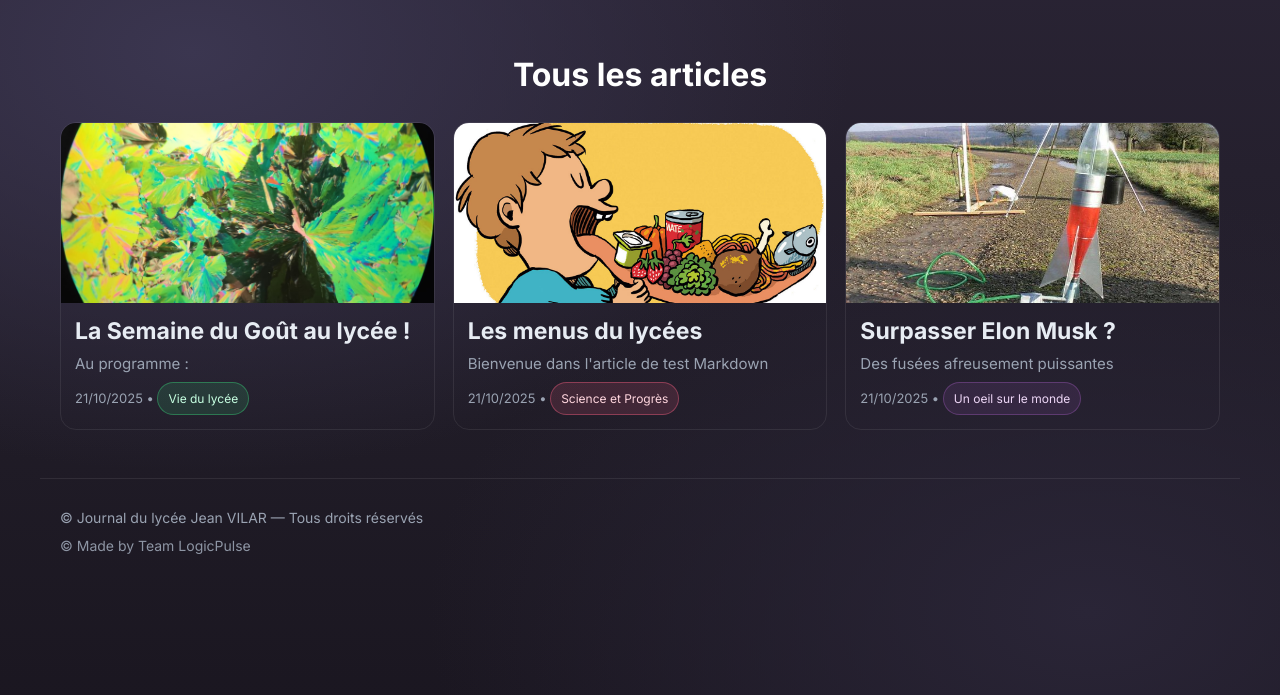
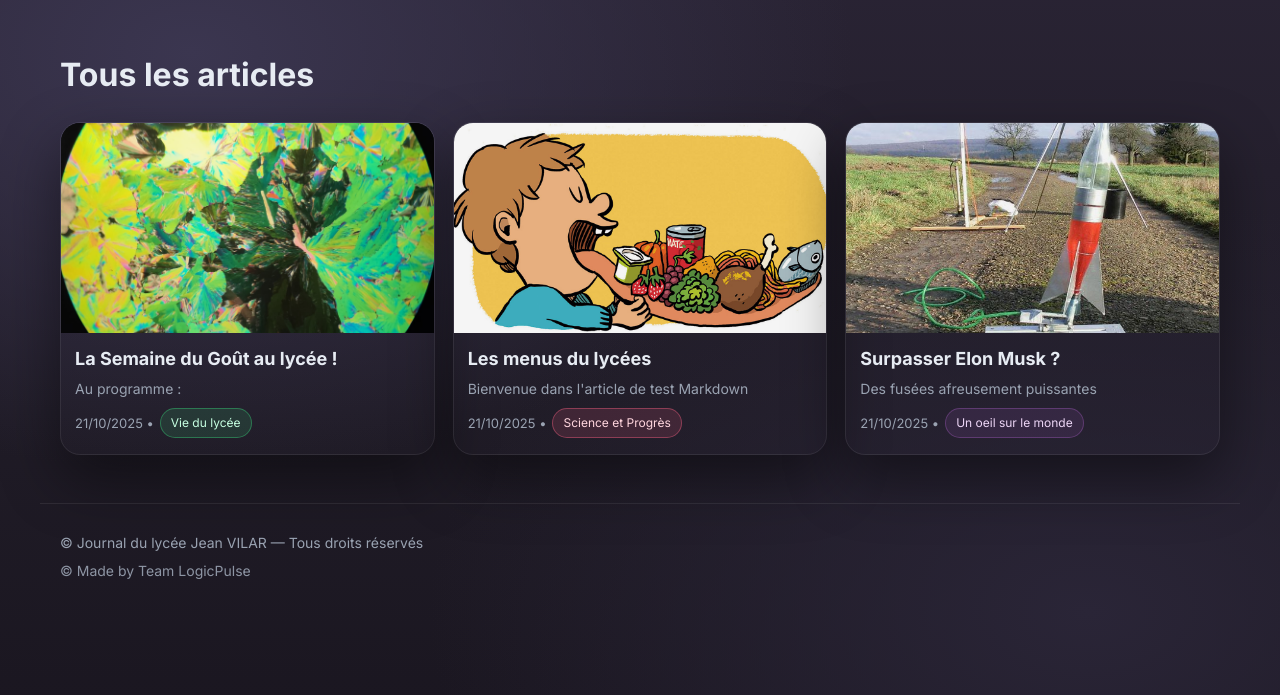
Before and after one commit to gabriel84-py/ptit_vilar, a FastAPI app: page /articles/ in a window 1280 px wide. Shown: the part 68-763 px from the top of the page. Run offline with FastAPI, Linux system fonts and the light colour scheme.

Commit message:
VERY better card articles

```diff
--- a/static/article_list.css
+++ b/static/article_list.css
@@ -280,64 +280,125 @@ ul {
   animation: none;
 }
 
-/* ===================
-Design Articles card
-=================== */
-h1 {
-  color: #fff;
-  text-align: center;
-}
+/* =====
+Cartes "Tous les articles"
+===== */
+
+/* grille UL propre */
 .articles-grid {
   display: grid;
-  grid-template-columns: repeat(3, 1fr);
+  grid-template-columns: repeat(3, minmax(0, 1fr));
   gap: 18px;
+  padding: 0;
+  list-style: none;
 }
 
+/* <li> neutre */
+.articles-grid > li {
+  margin: 0;
+}
+
+/* Carte */
 .card {
+  display: grid;
+  grid-template-rows: auto 1fr;
+  background: radial-gradient(
+      100% 140% at 20% 0%,
+      rgba(255, 255, 255, 0.02) 0%,
+      rgba(255, 255, 255, 0) 60%
+    ),
+    var(#201c27);
   border: 1px solid var(--line);
-  border-radius: 16px;
-  background: var(--card);
+  border-radius: calc(var(--radius) + 4px);
   overflow: hidden;
-  transition: transform 0.12s ease, box-shadow 0.12s ease,
-    border-color 0.12s ease;
+  box-shadow: var(--shadow);
+  transition: transform 0.25s ease, border-color 0.25s ease,
+    box-shadow 0.25s ease, background 0.25s ease;
+  position: relative;
 }
+
+/* Hover lift + glow + border */
 .card:hover {
   transform: translateY(-3px);
-  box-shadow: var(--shadow);
-  border-color: rgba(255, 255, 255, 0.18);
+  border-color: rgba(142, 124, 248, 0.28);
+  box-shadow: 0 26px 70px rgba(0, 0, 0, 0.52);
 }
 
+/* Media 16/9 + zoom on hover */
+.card-media {
+  display: block;
+  position: relative;
+  aspect-ratio: 16 / 9;
+  overflow: hidden;
+  background: #0e0f14;
+}
 .card-media img {
   width: 100%;
-  height: 180px;
+  height: 100%;
   object-fit: cover;
+  transform: scale(1.02);
+  transition: transform 0.35s ease, opacity 0.35s ease;
+  opacity: 0.96;
+}
+.card:hover .card-media img {
+  transform: scale(1.06);
+  opacity: 1;
 }
 
+/* Corps */
 .card-body {
-  padding: 14px;
+  padding: 14px 14px 16px;
   display: grid;
-  gap: 6px;
+  gap: 8px;
 }
+
+/* Titre + lien */
 .card-title {
-  font-size: 23px;
   margin: 0;
-  line-height: 1.25;
+  font-size: 18px;
+  line-height: 1.3;
+  font-weight: 700;
+}
+.card-title a {
+  color: var(--text);
+  text-decoration: none;
 }
 .card-title a:hover {
   text-decoration: underline;
 }
+
+/* Extrait clamped sur 2 lignes */
 .card-excerpt {
-  font-size: 15px;
+  margin: 0;
   color: var(--muted);
+  font-size: 14px;
+  display: -webkit-box;
+  -webkit-line-clamp: 2;
+  line-clamp: 2;
+  -webkit-box-orient: vertical;
+  overflow: hidden;
+}
+
+/* Meta + chip (laisse les couleurs par data-category s'appliquer) */
+.card-meta {
   margin: 0;
-}
-.card-meta {
   color: var(--muted);
   font-size: 13px;
-  margin: 0;
+  display: flex;
+  align-items: center;
+  gap: 6px;
+  flex-wrap: wrap;
+}
+.card-meta .chip {
+  display: inline-block;
+  font-size: 12px;
+  padding: 4px 10px;
+  border-radius: 999px;
+  /* ne PAS fixer background/color/border ici */
 }
 
-@media (max-width: 720px) {
+/* Responsive cohérent */
+@media (max-width: 980px) {
   .articles-grid {
     grid-template-columns: repeat(2, 1fr);
   }
```
Also changed, not shown: static/index.css (+129 -0 lines).
